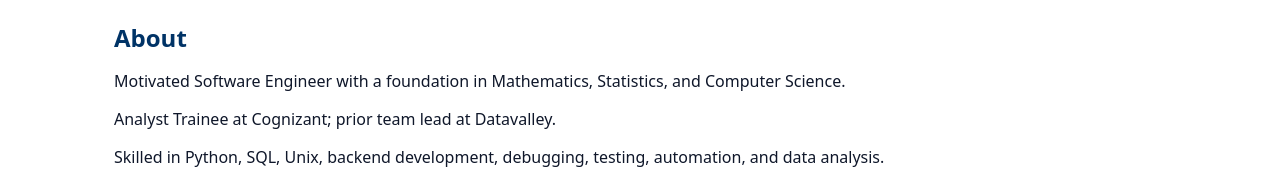
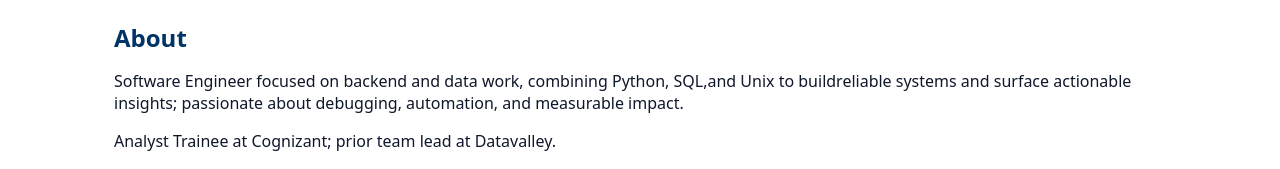
Before and after one commit to Mirthinti/sai-krishnas, a React (Vite) app: page / in a window 1280 px wide. Shown: the part 195-364 px from the top of the page. Built offline with nearby package versions, Linux system fonts and the light colour scheme.

Commit message:
Update App.jsx

```diff
--- a/src/App.jsx
+++ b/src/App.jsx
@@ -19,7 +19,7 @@
       <main>
         <section className="container">
           <h2>About</h2>
-          <p>Motivated Software Engineer with a foundation in Mathematics, Statistics, and Computer Science.</p>
+          <p>Software Engineer focused on backend and data work, combining Python, SQL,and Unix to buildreliable systems and surface actionable insights; passionate about debugging, automation, and measurable impact.</p>
           <p>Analyst Trainee at Cognizant; prior team lead at Datavalley.</p>
           <p>Skilled in Python, SQL, Unix, backend development, debugging, testing, automation, and data analysis.</p>
         </section>
```
